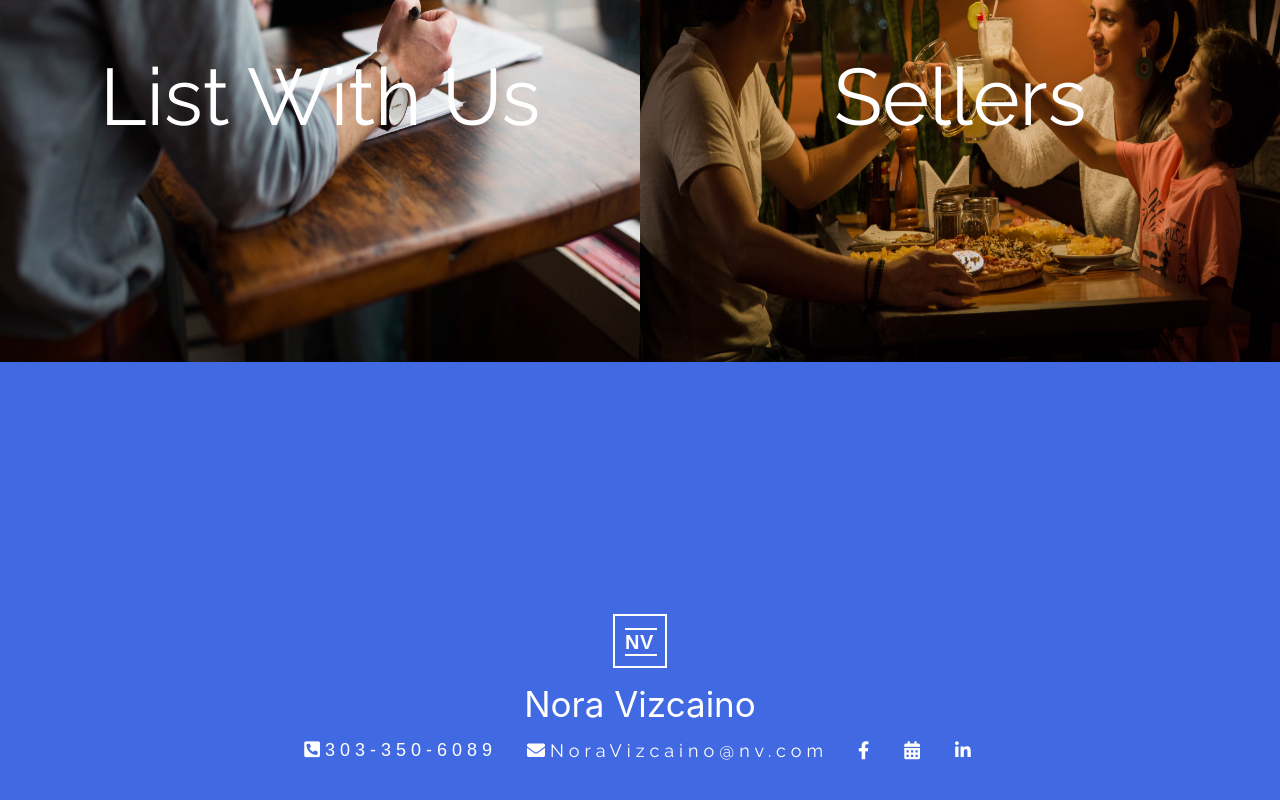
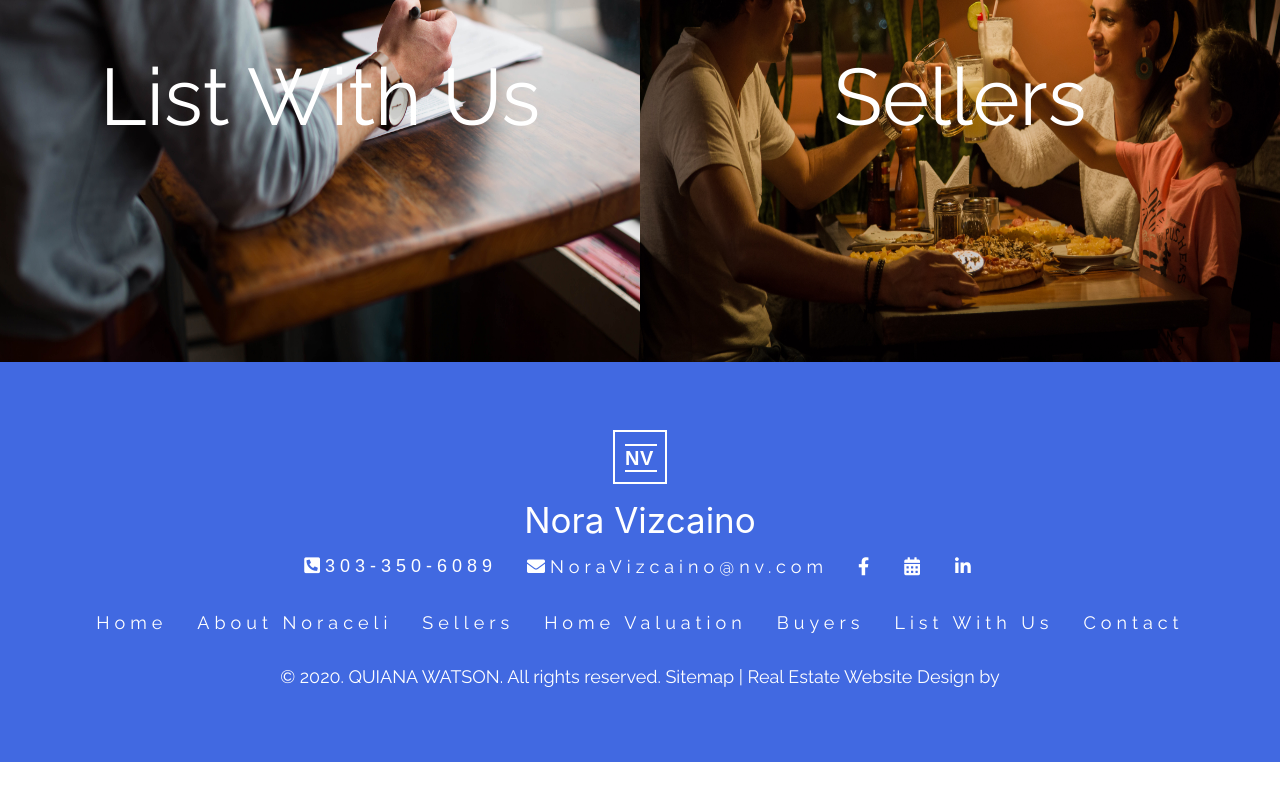
Before and after one commit to ArizonaMangoJuice/Home-Brokers, a React (Create React App) app: page / in a window 1280 px wide. Shown: the part 2453-3253 px from the top of the page. After the commit the page ends 3215 px from the top, so only its background shows below. Built offline with nearby package versions, Linux system fonts and the light colour scheme.

Commit message:
added and finished footer

```diff
--- a/src/components/Footer/Footer.css
+++ b/src/components/Footer/Footer.css
@@ -17,7 +17,7 @@
     /* border: 1px solid red; */
     justify-content: center;
     align-items: center;
-    height: 80vh;
+    height: 50vh;
     width: 100%;
 }
 
@@ -47,6 +47,40 @@
     vertical-align: bottom;
 }
 
+.footer-nav a:hover{
+    color: #f2f2f293;
+}
+
+
 .default-number{
     font-family: sans-serif !important;
 }
+
+.main-links{
+    padding: 35px 0 0 0 ;
+}
+
+.main-links a{
+    color: white;
+    text-decoration: none;
+    font-family: Raleway;
+    font-size: 18px;
+    margin: 0 15px 0 15px;
+    letter-spacing: 5px;
+    vertical-align: bottom;
+}
+
+.main-links a:hover{
+    color: #f2f2f293;
+}
+
+.mch-sm{
+    min-height: 60vh;
+}
+
+.copyright{
+    padding: 15px 0 0 0 ;
+    color: white;
+    font-size: 18px;
+    font-family: Raleway;
+}
--- a/src/components/Footer/Footer.js
+++ b/src/components/Footer/Footer.js
@@ -4,7 +4,7 @@ import './Footer.css'
 
 export default function Footer(){
     return (
-        <div className='mch footer '>
+        <div className=' footer '>
             <div className='relative footer-container'>
                 <div className='logo-container footer-logo'>
                         <div className='outer-box relative'>
@@ -42,6 +42,18 @@ export default function Footer(){
                         <a href='#'><i class="fab fa-linkedin-in"></i></a>
                     </div>
                 </nav>
+                <div className='main-links'>
+                        <a href='#'>Home</a>
+                        <a href='#'>About Noraceli</a>
+                        <a href='#'>Sellers</a>
+                        <a href='#'>Home Valuation</a>
+                        <a href='#'>Buyers</a>
+                        <a href='#'>List With Us</a>
+                        <a href='#'>Contact</a>
+                </div>
+                <div className='copyright'>
+                    <p>© 2020. QUIANA WATSON. All rights reserved. Sitemap | Real Estate Website Design by</p>
+                </div>
             </div>
         </div>
     )
```
